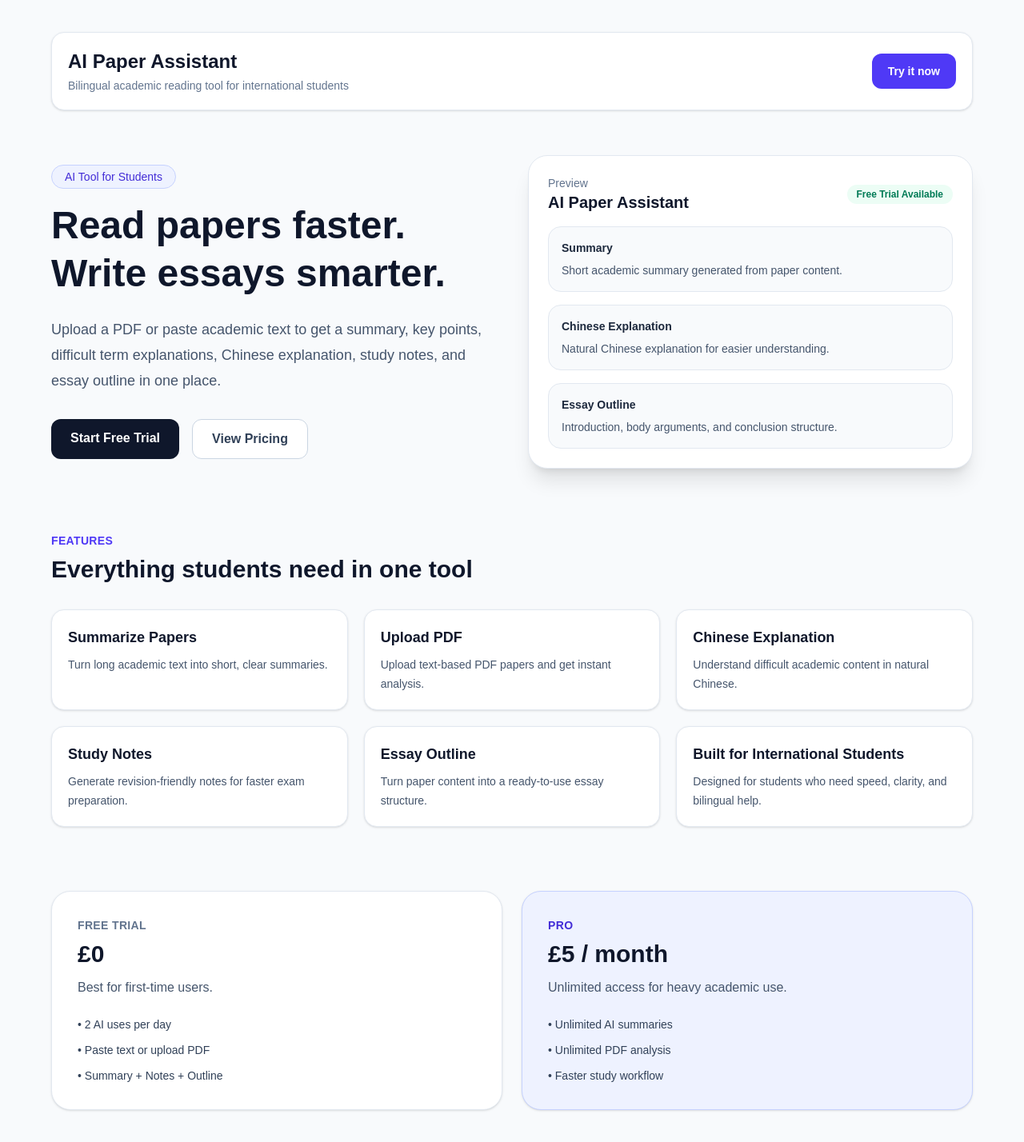
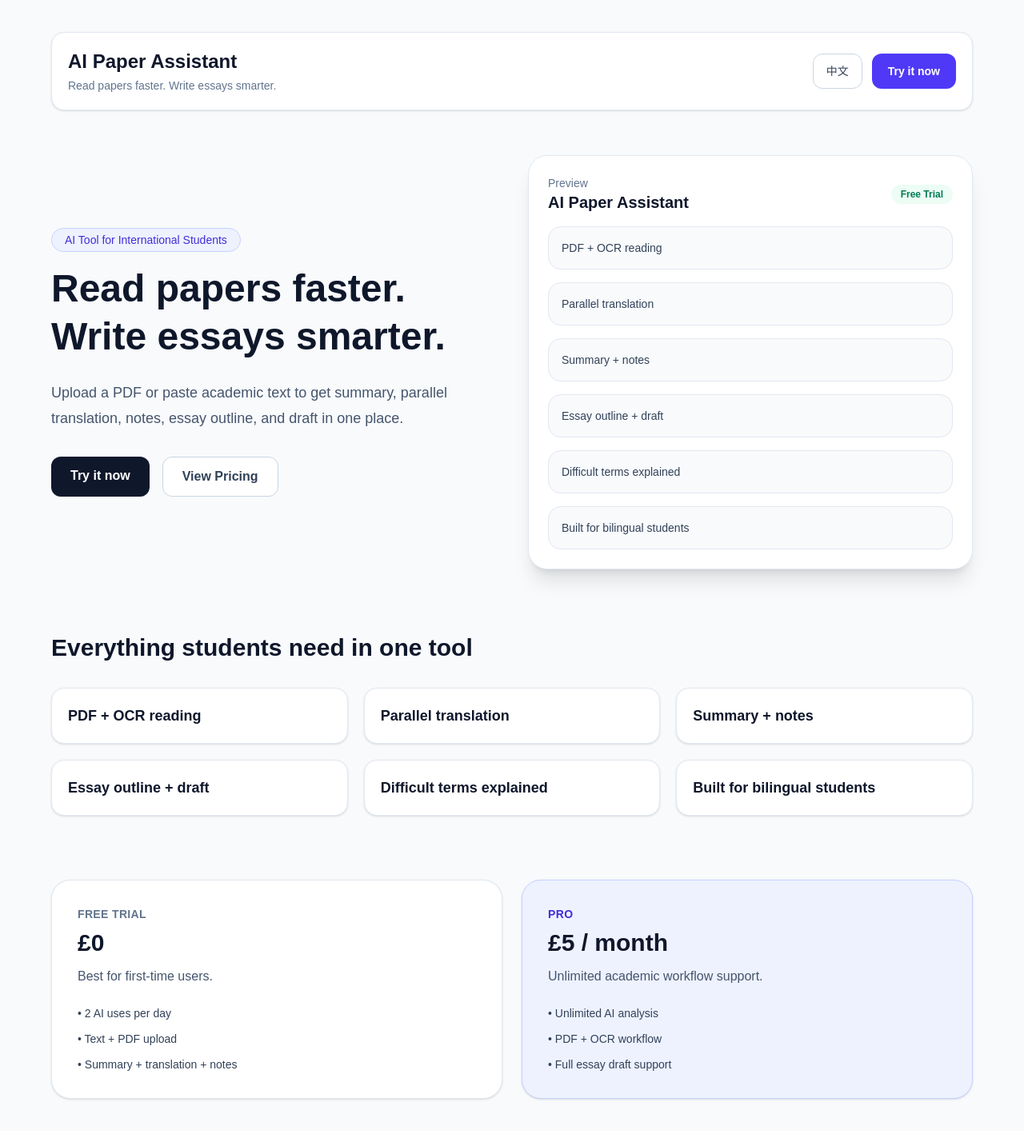
Before and after one commit to Teresa-shiyun/ai-paper-assistant, a Next.js app: page / in a window 1280 px wide. Shown: the whole page at 80% size. Built offline with nearby package versions, Linux system fonts and the light colour scheme.

Commit message:
Replace with direct-copy bilingual PDF translation version

```diff
--- a/app/page.tsx
+++ b/app/page.tsx
@@ -1,33 +1,67 @@
+"use client";
+
 import Link from "next/link";
+import { useEffect, useState } from "react";
 
-const features = [
-  {
-    title: "Summarize Papers",
-    desc: "Turn long academic text into short, clear summaries.",
+const copy = {
+  en: {
+    badge: "AI Tool for International Students",
+    title1: "Read papers faster.",
+    title2: "Write essays smarter.",
+    desc: "Upload a PDF or paste academic text to get summary, parallel translation, notes, essay outline, and draft in one place.",
+    tryNow: "Try it now",
+    pricing: "View Pricing",
+    featuresTitle: "Everything students need in one tool",
+    freeTitle: "Free Trial",
+    freeDesc: "Best for first-time users.",
+    proTitle: "Pro",
+    proDesc: "Unlimited academic workflow support.",
+    feature1: "PDF + OCR reading",
+    feature2: "Parallel translation",
+    feature3: "Summary + notes",
+    feature4: "Essay outline + draft",
+    feature5: "Difficult terms explained",
+    feature6: "Built for bilingual students",
+    langBtn: "中文",
   },
-  {
-    title: "Upload PDF",
-    desc: "Upload text-based PDF papers and get instant analysis.",
+  zh: {
+    badge: "为留学生打造的 AI 工具",
+    title1: "更快读懂论文。",
+    title2: "更聪明写 Essay。",
+    desc: "上传 PDF 或粘贴学术文本，一站式获得总结、左右对照翻译、学习笔记、Essay 大纲和草稿。",
+    tryNow: "立即体验",
+    pricing: "查看价格",
+    featuresTitle: "留学生真正需要的功能都在这里",
+    freeTitle: "免费试用",
+    freeDesc: "适合第一次使用的用户。",
+    proTitle: "Pro 会员",
+    proDesc: "无限量学术辅助功能。",
+    feature1: "PDF + OCR 识别",
+    feature2: "左右对照翻译",
+    feature3: "总结 + 笔记",
+    feature4: "Essay 大纲 + 草稿",
+    feature5: "难词解释",
+    feature6: "双语友好",
+    langBtn: "EN",
   },
-  {
-    title: "Chinese Explanation",
-    desc: "Understand difficult academic content in natural Chinese.",
-  },
-  {
-    title: "Study Notes",
-    desc: "Generate revision-friendly notes for faster exam preparation.",
-  },
-  {
-    title: "Essay Outline",
-    desc: "Turn paper content into a ready-to-use essay structure.",
-  },
-  {
-    title: "Built for International Students",
-    desc: "Designed for students who need speed, clarity, and bilingual help.",
-  },
-];
+};
 
 export default function HomePage() {
+  const [lang, setLang] = useState<"en" | "zh">("en");
+
+  useEffect(() => {
+    const saved = localStorage.getItem("ui_lang");
+    if (saved === "en" || saved === "zh") setLang(saved);
+  }, []);
+
+  function toggleLang() {
+    const next = lang === "en" ? "zh" : "en";
+    setLang(next);
+    localStorage.setItem("ui_lang", next);
+  }
+
+  const t = copy[lang];
+
   return (
     <main className="min-h-screen bg-slate-50 px-6 py-10">
       <section className="mx-auto max-w-6xl">
@@ -37,34 +71,40 @@ export default function HomePage() {
               AI Paper Assistant
             </h1>
             <p className="mt-1 text-sm text-slate-500">
-              Bilingual academic reading tool for international students
+              Read papers faster. Write essays smarter.
             </p>
           </div>
 
+          <div className="flex gap-3">
+            <button
+              onClick={toggleLang}
+              className="rounded-xl border border-slate-300 bg-white px-4 py-2 text-sm font-medium text-slate-700 hover:bg-slate-50"
+            >
+              {t.langBtn}
+            </button>
             <Link
               href="/tool"
               className="rounded-xl bg-indigo-600 px-5 py-3 text-sm font-semibold text-white hover:bg-indigo-700"
             >
-            Try it now
+              {t.tryNow}
             </Link>
+          </div>
         </nav>
 
         <div className="grid items-center gap-10 lg:grid-cols-2">
           <div>
             <div className="mb-4 inline-flex rounded-full border border-indigo-200 bg-indigo-50 px-4 py-1 text-sm font-medium text-indigo-700">
-              AI Tool for Students
+              {t.badge}
             </div>
 
             <h2 className="text-4xl font-bold leading-tight text-slate-900 md:text-5xl">
-              Read papers faster.
+              {t.title1}
               <br />
-              Write essays smarter.
+              {t.title2}
             </h2>
 
             <p className="mt-6 max-w-xl text-lg leading-8 text-slate-600">
-              Upload a PDF or paste academic text to get a summary, key points,
-              difficult term explanations, Chinese explanation, study notes, and
-              essay outline in one place.
+              {t.desc}
             </p>
 
             <div className="mt-8 flex flex-wrap gap-4">
@@ -72,14 +112,14 @@ export default function HomePage() {
                 href="/tool"
                 className="rounded-xl bg-slate-900 px-6 py-3 font-semibold text-white hover:bg-slate-800"
               >
-                Start Free Trial
+                {t.tryNow}
               </Link>
 
               <a
                 href="#pricing"
                 className="rounded-xl border border-slate-300 bg-white px-6 py-3 font-semibold text-slate-700 hover:bg-slate-50"
               >
-                View Pricing
+                {t.pricing}
               </a>
             </div>
           </div>
@@ -93,96 +133,70 @@ export default function HomePage() {
                 </h3>
               </div>
               <span className="rounded-full bg-emerald-50 px-3 py-1 text-xs font-semibold text-emerald-700">
-                Free Trial Available
+                Free Trial
               </span>
             </div>
 
             <div className="space-y-4">
-              <div className="rounded-2xl border border-slate-200 bg-slate-50 p-4">
-                <p className="mb-2 text-sm font-semibold text-slate-800">
-                  Summary
-                </p>
-                <p className="text-sm text-slate-600">
-                  Short academic summary generated from paper content.
-                </p>
+              {[t.feature1, t.feature2, t.feature3, t.feature4, t.feature5, t.feature6].map(
+                (item) => (
+                  <div
+                    key={item}
+                    className="rounded-2xl border border-slate-200 bg-slate-50 p-4 text-sm text-slate-700"
+                  >
+                    {item}
                   </div>
-
-              <div className="rounded-2xl border border-slate-200 bg-slate-50 p-4">
-                <p className="mb-2 text-sm font-semibold text-slate-800">
-                  Chinese Explanation
-                </p>
-                <p className="text-sm text-slate-600">
-                  Natural Chinese explanation for easier understanding.
-                </p>
-              </div>
-
-              <div className="rounded-2xl border border-slate-200 bg-slate-50 p-4">
-                <p className="mb-2 text-sm font-semibold text-slate-800">
-                  Essay Outline
-                </p>
-                <p className="text-sm text-slate-600">
-                  Introduction, body arguments, and conclusion structure.
-                </p>
-              </div>
+                )
+              )}
             </div>
           </div>
         </div>
 
         <section className="mt-20">
-          <div className="mb-8">
-            <p className="text-sm font-semibold uppercase tracking-wide text-indigo-600">
-              Features
-            </p>
-            <h3 className="mt-2 text-3xl font-bold text-slate-900">
-              Everything students need in one tool
+          <h3 className="mb-8 text-3xl font-bold text-slate-900">
+            {t.featuresTitle}
           </h3>
-          </div>
 
           <div className="grid gap-5 md:grid-cols-2 lg:grid-cols-3">
-            {features.map((item) => (
+            {[t.feature1, t.feature2, t.feature3, t.feature4, t.feature5, t.feature6].map(
+              (item) => (
                 <div
-                key={item.title}
+                  key={item}
                   className="rounded-2xl border border-slate-200 bg-white p-5 shadow-sm"
                 >
-                <h4 className="text-lg font-semibold text-slate-900">
-                  {item.title}
-                </h4>
-                <p className="mt-2 text-sm leading-6 text-slate-600">
-                  {item.desc}
-                </p>
+                  <p className="text-lg font-semibold text-slate-900">{item}</p>
                 </div>
-            ))}
+              )
+            )}
           </div>
         </section>
 
         <section id="pricing" className="mt-20 grid gap-6 md:grid-cols-2">
           <div className="rounded-3xl border border-slate-200 bg-white p-8 shadow-sm">
             <p className="text-sm font-semibold uppercase tracking-wide text-slate-500">
-              Free Trial
+              {t.freeTitle}
             </p>
             <h3 className="mt-2 text-3xl font-bold text-slate-900">£0</h3>
-            <p className="mt-3 text-slate-600">Best for first-time users.</p>
+            <p className="mt-3 text-slate-600">{t.freeDesc}</p>
 
             <ul className="mt-6 space-y-3 text-sm text-slate-700">
               <li>• 2 AI uses per day</li>
-              <li>• Paste text or upload PDF</li>
-              <li>• Summary + Notes + Outline</li>
+              <li>• Text + PDF upload</li>
+              <li>• Summary + translation + notes</li>
             </ul>
           </div>
 
           <div className="rounded-3xl border border-indigo-200 bg-indigo-50 p-8 shadow-sm">
             <p className="text-sm font-semibold uppercase tracking-wide text-indigo-700">
-              Pro
+              {t.proTitle}
             </p>
             <h3 className="mt-2 text-3xl font-bold text-slate-900">£5 / month</h3>
-            <p className="mt-3 text-slate-600">
-              Unlimited access for heavy academic use.
-            </p>
+            <p className="mt-3 text-slate-600">{t.proDesc}</p>
 
             <ul className="mt-6 space-y-3 text-sm text-slate-700">
-              <li>• Unlimited AI summaries</li>
-              <li>• Unlimited PDF analysis</li>
-              <li>• Faster study workflow</li>
+              <li>• Unlimited AI analysis</li>
+              <li>• PDF + OCR workflow</li>
+              <li>• Full essay draft support</li>
             </ul>
           </div>
         </section>
--- a/app/tool/page.tsx
+++ b/app/tool/page.tsx
@@ -13,11 +13,17 @@ type PaperSection = {
   content: string;
 };
 
+type ParallelItem = {
+  en: string;
+  zh: string;
+};
+
 type ResultData = {
   summary: string;
   keyPoints: string[];
   difficultTerms: DifficultTerm[];
   translation_zh: string;
+  parallelTranslation: ParallelItem[];
   studyNotes: string[];
   essayOutline: string[];
   paperSections: PaperSection[];
@@ -32,7 +38,7 @@ const labels = {
   en: {
     title: "AI Paper Assistant",
     subtitle:
-      "Upload PDF or paste academic text to get summary, notes, paper sections, essay outline, and essay draft.",
+      "Upload PDF or paste academic text to get summary, parallel translation, notes, paper sections, essay outline, and essay draft.",
     freeTrial: "Free Trial: 2 AI uses per day",
     remaining: "Remaining today",
     uploadPdf: "Upload PDF",
@@ -49,6 +55,9 @@ const labels = {
     keyPoints: "Key Points",
     difficultTerms: "Difficult Terms",
     chineseExplanation: "Chinese Explanation",
+    parallelTranslation: "Parallel Translation",
+    original: "Original",
+    translated: "Translated",
     studyNotes: "Study Notes",
     essayOutline: "Essay Outline",
     paperSections: "Paper Structure",
@@ -59,6 +68,7 @@ const labels = {
     keyPointsPlaceholder: "Key points will appear here",
     difficultTermsPlaceholder: "Difficult terms will appear here",
     chineseExplanationPlaceholder: "Chinese explanation will appear here",
+    parallelTranslationPlaceholder: "Parallel translation will appear here",
     studyNotesPlaceholder: "Study notes will appear here",
     essayOutlinePlaceholder: "Essay outline will appear here",
     paperSectionsPlaceholder: "Paper section analysis will appear here",
@@ -71,15 +81,13 @@ const labels = {
     proSoon: "Pro payment coming soon",
     switchLang: "中文",
     pdfParsing: "Parsing PDF...",
-    pdfParseFailed:
-      "This PDF could not be read. Please try another PDF or paste the text directly.",
     pdfTextEmpty:
-      "No readable text was found in this PDF. Please paste the paper text directly.",
+      "This PDF has no readable text layer. Please paste the paper text directly.",
     markdownCopied: "Markdown copied",
   },
   zh: {
     title: "AI 论文助手",
-    subtitle: "上传 PDF 或粘贴学术文本，一键生成总结、笔记、论文结构、Essay 大纲和 Essay 草稿。",
+    subtitle: "上传 PDF 或粘贴学术文本，一键生成总结、左右对照翻译、学习笔记、论文结构、Essay 大纲和 Essay 草稿。",
     freeTrial: "免费试用：每天 2 次 AI 使用机会",
     remaining: "今日剩余",
     uploadPdf: "上传 PDF",
@@ -96,6 +104,9 @@ const labels = {
     keyPoints: "关键点",
     difficultTerms: "难词解释",
     chineseExplanation: "中文解释",
+    parallelTranslation: "左右对照翻译",
+    original: "原文",
+    translated: "翻译",
     studyNotes: "学习笔记",
     essayOutline: "Essay 大纲",
     paperSections: "论文结构",
@@ -106,6 +117,7 @@ const labels = {
     keyPointsPlaceholder: "这里会显示关键点",
     difficultTermsPlaceholder: "这里会显示难词解释",
     chineseExplanationPlaceholder: "这里会显示中文解释",
+    parallelTranslationPlaceholder: "这里会显示左右对照翻译",
     studyNotesPlaceholder: "这里会显示学习笔记",
     essayOutlinePlaceholder: "这里会显示 Essay 大纲",
     paperSectionsPlaceholder: "这里会显示论文结构分析",
@@ -118,8 +130,7 @@ const labels = {
     proSoon: "Pro 付费功能即将上线",
     switchLang: "EN",
     pdfParsing: "正在解析 PDF...",
-    pdfParseFailed: "PDF 解析失败，请尝试其他 PDF 或直接粘贴文本。",
-    pdfTextEmpty: "这个 PDF 没有检测到可读文字，请直接粘贴论文文本。",
+    pdfTextEmpty: "这个 PDF 没有检测到可读文字层，请直接粘贴论文文本。",
     markdownCopied: "Markdown 已复制",
   },
 };
@@ -134,7 +145,6 @@ function getTodayKey() {
 
 async function extractPDFText(file: File) {
   const pdfjsLib = await import("pdfjs-dist");
-
   const arrayBuffer = await file.arrayBuffer();
   const pdf = await pdfjsLib.getDocument({ data: arrayBuffer }).promise;
 
@@ -167,14 +177,12 @@ export default function ToolPage() {
   const t = labels[lang];
 
   useEffect(() => {
+    const savedLang = localStorage.getItem("ui_lang");
+    if (savedLang === "en" || savedLang === "zh") setLang(savedLang);
+
     const key = getTodayKey();
-    const saved = localStorage.getItem(key);
-    setUsageCount(saved ? Number(saved) : 0);
-
-    const savedLang = localStorage.getItem("ui_lang");
-    if (savedLang === "en" || savedLang === "zh") {
-      setLang(savedLang);
-    }
+    const savedUsage = localStorage.getItem(key);
+    setUsageCount(savedUsage ? Number(savedUsage) : 0);
   }, []);
 
   function updateUsage(newCount: number) {
@@ -184,9 +192,9 @@ export default function ToolPage() {
   }
 
   function toggleLang() {
-    const nextLang = lang === "en" ? "zh" : "en";
-    setLang(nextLang);
-    localStorage.setItem("ui_lang", nextLang);
+    const next = lang === "en" ? "zh" : "en";
+    setLang(next);
+    localStorage.setItem("ui_lang", next);
   }
 
   async function handleFileChange(e: React.ChangeEvent<HTMLInputElement>) {
@@ -200,7 +208,6 @@ export default function ToolPage() {
 
     try {
       setLoading(true);
-
       const extractedText = await extractPDFText(selectedFile);
 
       if (!extractedText || extractedText.trim().length < 50) {
@@ -293,14 +300,24 @@ export default function ToolPage() {
   function buildMarkdown() {
     if (!result) return "";
 
+    const keyPointsText =
+      result.keyPoints?.map((item) => `- ${item}`).join("\n") || "";
+
     const difficultTermsText =
-      result.difficultTerms?.map(
+      result.difficultTerms
+        ?.map(
           (item) =>
             `- **${item.term}**\n  - EN: ${item.explanation_en}\n  - 中文: ${item.explanation_zh}`
-      ).join("\n") || "";
+        )
+        .join("\n") || "";
 
-    const keyPointsText =
-      result.keyPoints?.map((item) => `- ${item}`).join("\n") || "";
+    const parallelText =
+      result.parallelTranslation
+        ?.map(
+          (item) =>
+            `### ${t.original}\n${item.en}\n\n### ${t.translated}\n${item.zh}`
+        )
+        .join("\n\n") || "";
 
     const notesText =
       result.studyNotes?.map((item) => `- ${item}`).join("\n") || "";
@@ -309,9 +326,9 @@ export default function ToolPage() {
       result.essayOutline?.map((item) => `- ${item}`).join("\n") || "";
 
     const sectionsText =
-      result.paperSections?.map(
-        (item) => `- **${item.section}**: ${item.content}`
-      ).join("\n") || "";
+      result.paperSections
+        ?.map((item) => `- **${item.section}**: ${item.content}`)
+        .join("\n") || "";
 
     return `# ${t.title}
 
@@ -326,6 +343,9 @@ ${difficultTermsText}
 
 ## ${t.chineseExplanation}
 ${result.translation_zh || ""}
+
+## ${t.parallelTranslation}
+${parallelText}
 
 ## ${t.studyNotes}
 ${notesText}
@@ -362,7 +382,7 @@ ${result.essayDraft || ""}
 
   return (
     <main className="min-h-screen bg-slate-50 px-6 py-10">
-      <section className="mx-auto max-w-6xl">
+      <section className="mx-auto max-w-7xl">
         <div className="mb-8 flex flex-col gap-4 rounded-2xl border border-slate-200 bg-white p-6 shadow-sm md:flex-row md:items-center md:justify-between">
           <div>
             <h1 className="text-3xl font-bold text-slate-900">{t.title}</h1>
@@ -407,7 +427,8 @@ ${result.essayDraft || ""}
           </div>
         </div>
 
-        <div className="grid gap-8 lg:grid-cols-[1.05fr_0.95fr]">
+        <div className="grid gap-8 xl:grid-cols-[0.95fr_1.05fr]">
+          <div className="space-y-5">
             <div className="rounded-2xl border border-slate-200 bg-white p-6 shadow-sm">
               <label className="mb-3 block text-sm font-medium text-slate-700">
                 {t.uploadPdf}
@@ -457,6 +478,43 @@ ${result.essayDraft || ""}
 
               {error && <div className="mt-4 text-red-600">{error}</div>}
               {copied && <div className="mt-4 text-emerald-600">{copied}</div>}
+            </div>
+
+            <div className="rounded-2xl border border-slate-200 bg-white p-6 shadow-sm">
+              <h3 className="mb-4 text-lg font-semibold text-slate-900">
+                {t.parallelTranslation}
+              </h3>
+
+              {result?.parallelTranslation?.length ? (
+                <div className="grid gap-4 md:grid-cols-2">
+                  <div className="rounded-xl bg-slate-50 p-4">
+                    <p className="mb-3 font-semibold text-slate-900">
+                      {t.original}
+                    </p>
+                    <div className="space-y-3 text-sm leading-7 text-slate-700">
+                      {result.parallelTranslation.map((item, i) => (
+                        <p key={i}>{item.en}</p>
+                      ))}
+                    </div>
+                  </div>
+
+                  <div className="rounded-xl bg-slate-50 p-4">
+                    <p className="mb-3 font-semibold text-slate-900">
+                      {t.translated}
+                    </p>
+                    <div className="space-y-3 text-sm leading-7 text-slate-700">
+                      {result.parallelTranslation.map((item, i) => (
+                        <p key={i}>{item.zh}</p>
+                      ))}
+                    </div>
+                  </div>
+                </div>
+              ) : (
+                <p className="text-sm text-slate-500">
+                  {t.parallelTranslationPlaceholder}
+                </p>
+              )}
+            </div>
           </div>
 
           <div className="space-y-5">
```
Also changed, not shown: app/api/summarize/route.ts (+9 -1 lines). Lines whose indentation alone changed are shown as unchanged.
